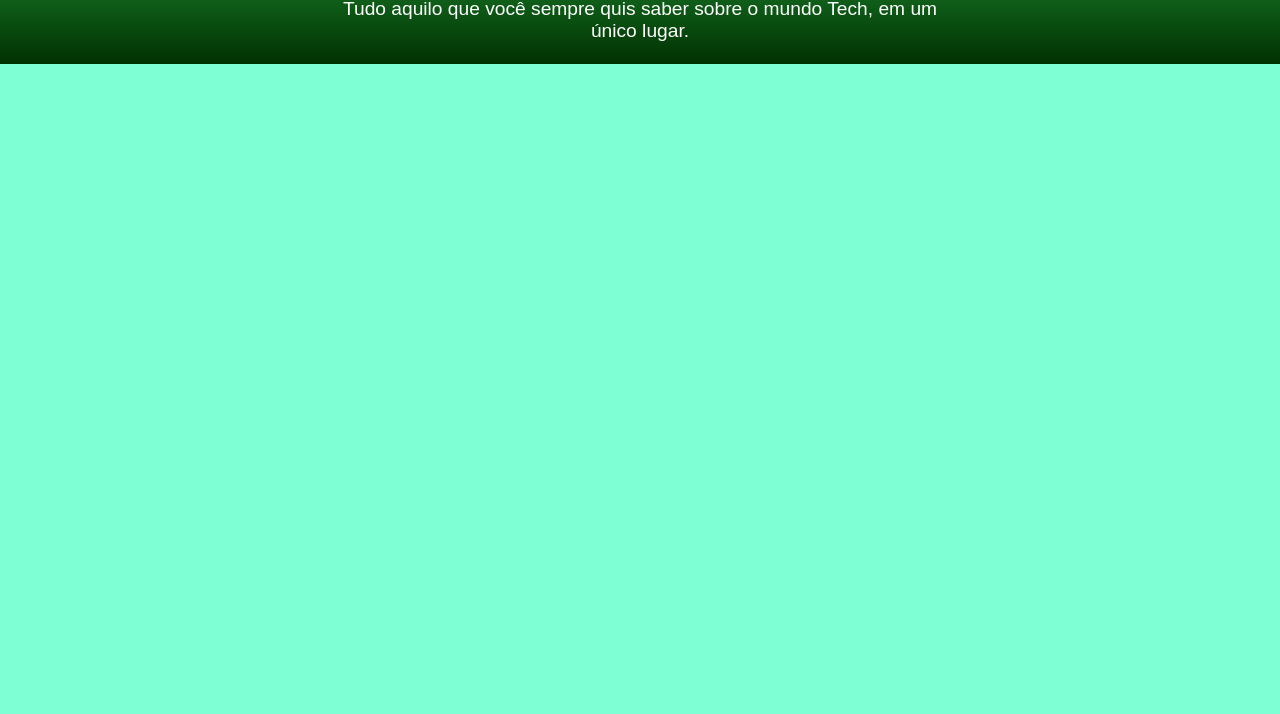
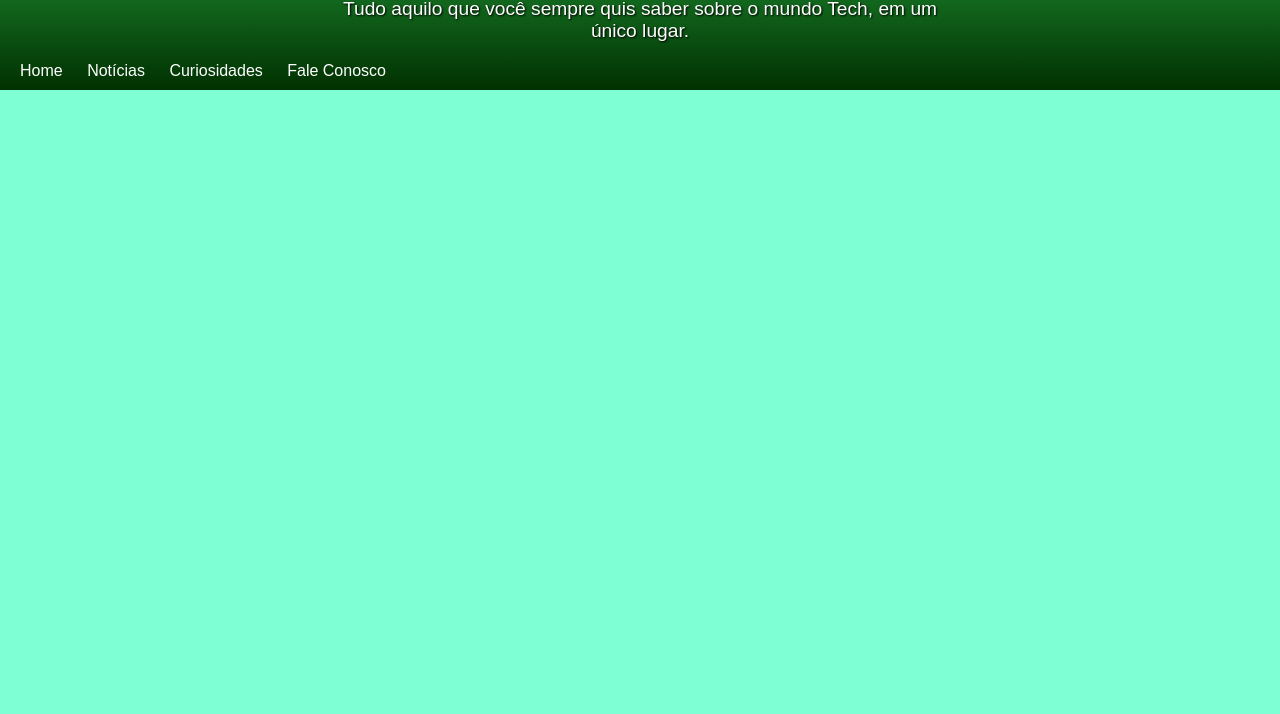
Before and after one commit to Alessandroes1/Exercicio, a plain HTML site: page index.html in a window 1280 px wide. Shown: the part 86-800 px from the top of the page. Drawn offline with Linux system fonts and the light colour scheme.

Commit message:
atualização

```diff
--- a/estilo/style.css
+++ b/estilo/style.css
@@ -46,11 +46,30 @@ header h1 {
 header p {
     font-family: var(--fonte-normal);
     color: white;
+    text-shadow: 1px 1px 2px black;
     font-size: 1.2em;
     max-width: 600px;
     text-align: center;
     margin: auto;
     padding: 10px;
+}
+nav {
+    padding: 10px;
+}
+nav a {
+    color: white;
+    padding: 10px;
+    padding-left: 10px;
+    text-decoration: none;
+    transition: 0.5s;
+    border-radius: 8px;
+
+
+}
+nav a:hover {
+    background-color: #047d3a;
+    text-decoration: underline;
+
 
 
 
--- a/index.html
+++ b/index.html
@@ -14,10 +14,10 @@
 <p>Tudo aquilo que você sempre quis saber sobre o mundo Tech, em um único lugar.</p>
 
 <nav>
-    <a href=""></a>
-    <a href=""></a>
-    <a href=""></a>
-    <a href=""></a>
+    <a href="#">Home</a>
+    <a href="#">Notícias</a>
+    <a href="#">Curiosidades</a>
+    <a href="#">Fale Conosco</a>
 </nav>
     </header>
     <main>
```
